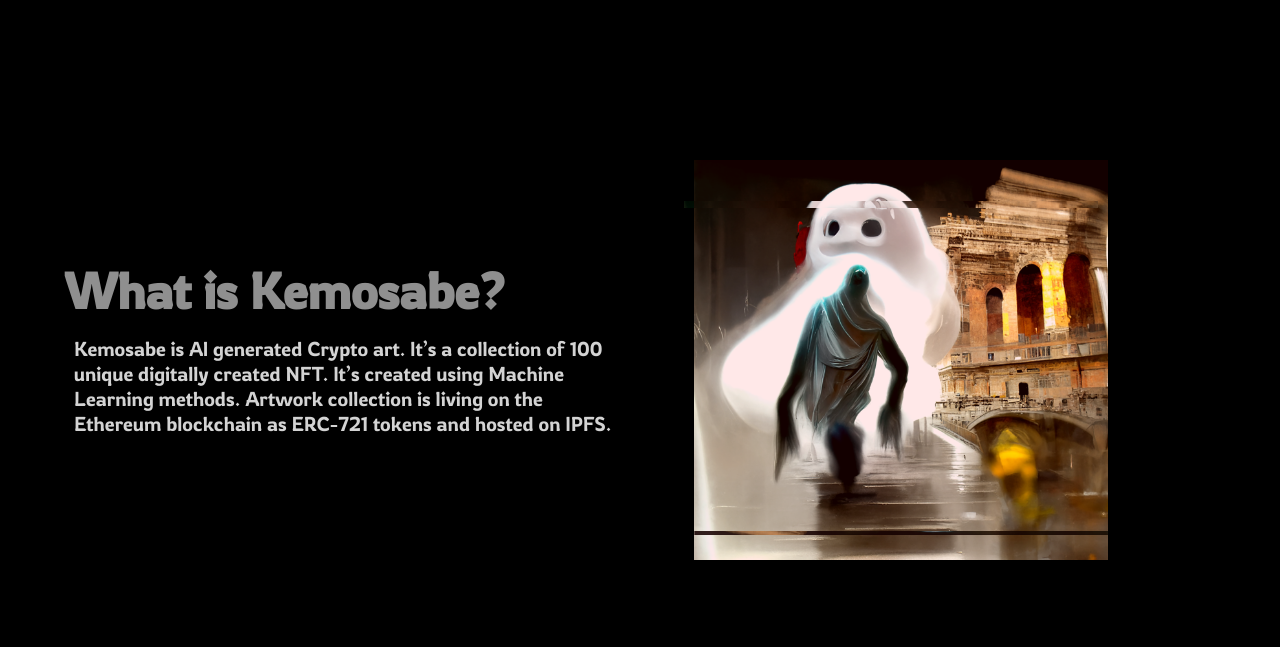
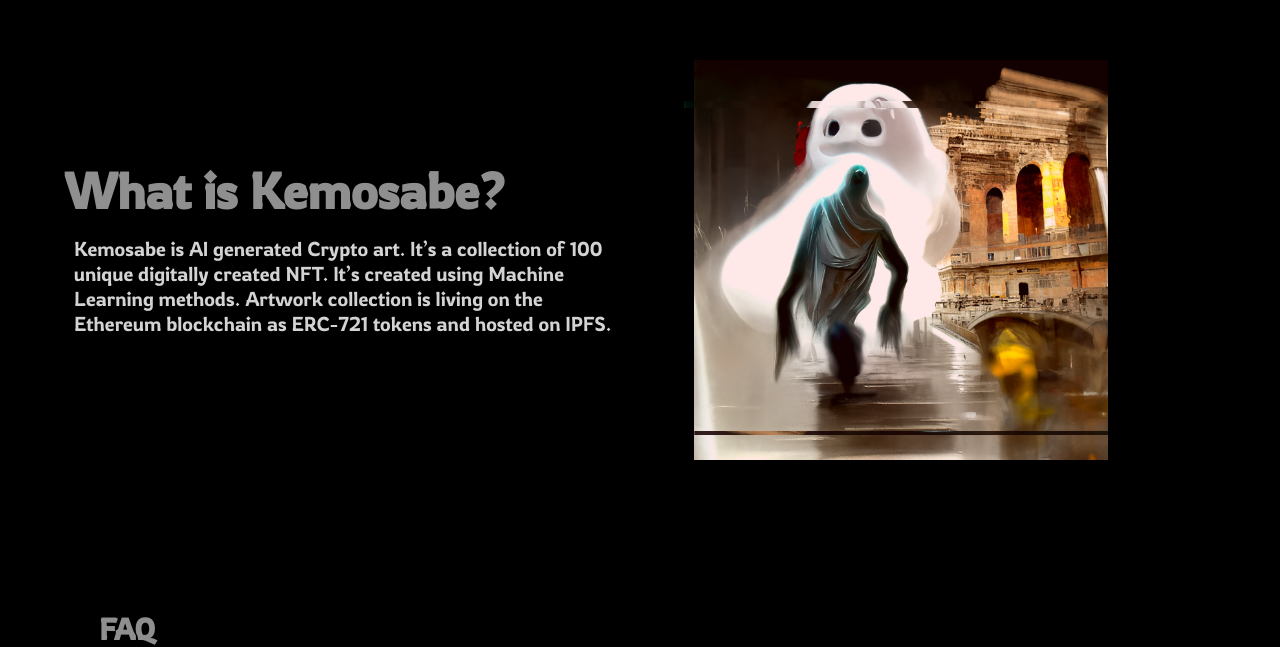
Before and after one commit to blockboard/ai-art-nft-01, a React (Create React App) app: page / in a window 1280 px wide. Shown: the part 1440-2087 px from the top of the page. Built offline with nearby package versions, Linux system fonts and the light colour scheme.

Commit message:
edited info and swiper height

```diff
--- a/src/components/info/info.css
+++ b/src/components/info/info.css
@@ -25,9 +25,8 @@
 }
 
 .info{
-  padding-top: 100px;
   width: 100%;
-  height: 700px;
+  height: 600px;
   display: flex;
   align-items: center;
 }
--- a/src/components/swiper/swiper.css
+++ b/src/components/swiper/swiper.css
@@ -33,8 +33,11 @@
 @media screen and (max-width: 768px) {
     /* For mobile phones: */
     .assets{
-        padding-top: 100px;
-        height: 400px;
+        height: 450px;
+    }
+
+    .assets .assets-header{
+        font-size: 20px;
     }
 
     .slide img{
```
